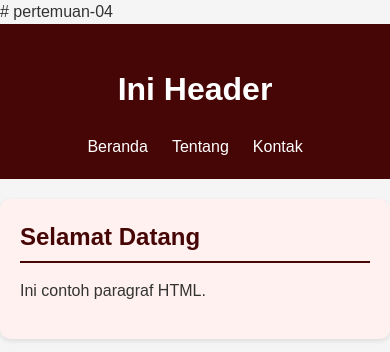
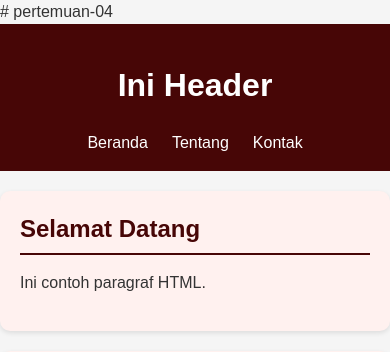
Before and after one commit to Chelsca65/2511500065-PWD-TI1B-2526O, a PHP site: page /pertemuan-04/index.html in a window 390 px wide. Shown: the top 352 px of the page. Run offline with PHP 8.4, Linux system fonts and the light colour scheme.

Commit message:
styling header mode mobile

```diff
--- a/pertemuan-04/style.css
+++ b/pertemuan-04/style.css
@@ -79,6 +79,15 @@
         header li a:active {
             background-color: #dd520d;
             transform: translateY(1px);
+        }
+
+        @media (max-width: 600px) {
+            header {
+                padding: 16px;
+                position: 16px;
+                top: 0;
+                z-index: 1000;
+            }
         }
 
         #about p,
```
Also changed, not shown: pertemuan-04/README.md.
